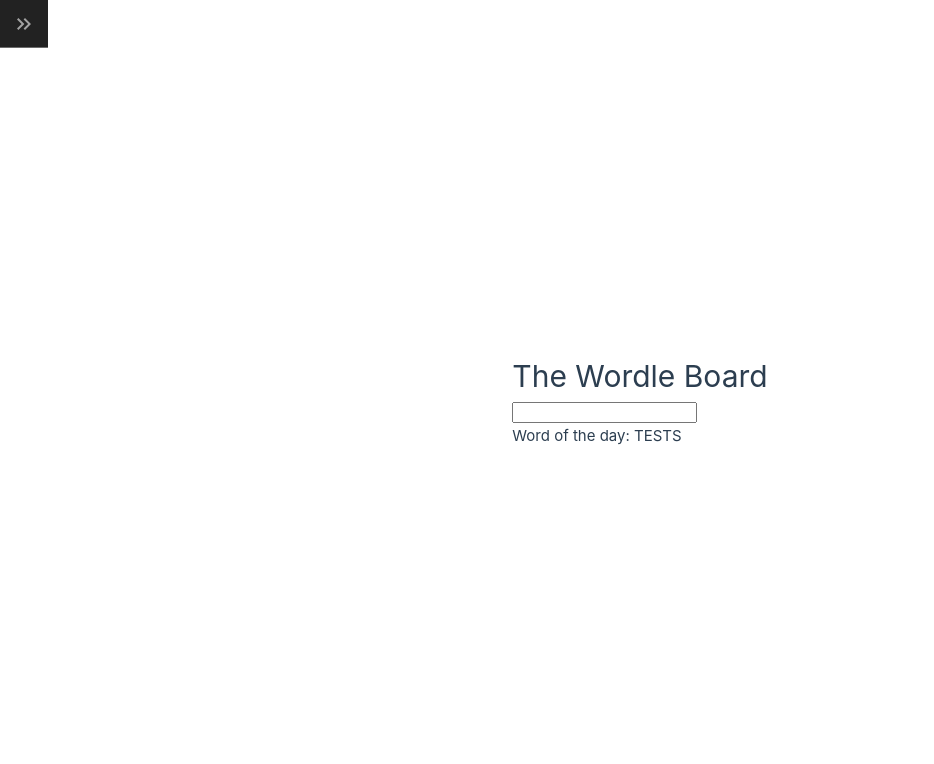
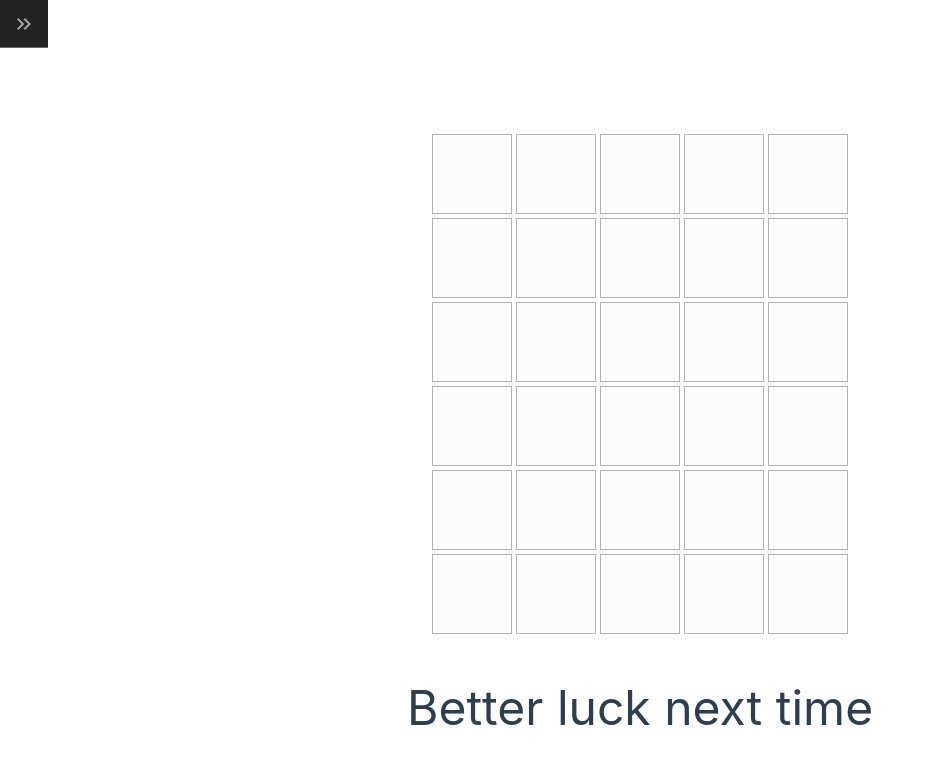
Before and after one commit to ykogitos/learn-vue, a Vue app: page /the-wordle in a window 1280 px wide. Shown: the top 764 px of the page, without its empty margins (0-934 px from the left). Built offline with nearby package versions, Linux system fonts and the light colour scheme.

Commit message:
update tests

```diff
--- /dev/null
+++ b/src/components/GuessInput.vue
@@ -0,0 +1,81 @@
+<script lang="ts" setup>
+  import { WORD_SIZE } from "@/helpers/settings-wordle"
+  import englishWords from "@/helpers/englishWordsWith5Letters.json"
+  import { computed, ref } from "vue"
+  import GuessView from "./GuessView.vue"
+
+  withDefaults(defineProps<{ disabled?: boolean }>(), { disabled: false })
+
+  const guessInProgress = ref<string | null>(null)
+  const hasFailedValidation = ref<boolean>(false)
+
+  const emit = defineEmits<{
+    "guess-submitted": [guess: string]
+  }>()
+
+
+  const formattedGuessInProgress = computed<string>({
+    get() {
+      return guessInProgress.value ?? ""
+    },
+    set(rawValue: string) {
+      guessInProgress.value = null
+
+      guessInProgress.value = rawValue
+        .slice(0, WORD_SIZE)
+        .toUpperCase()
+        .replace(/[^A-Z]+/gi, "")
+    }
+  })
+
+  function onSubmit() {
+    if (!englishWords.includes(formattedGuessInProgress.value)) {
+      hasFailedValidation.value = true
+      setTimeout(() => hasFailedValidation.value = false, 500)
+
+      return
+    }
+
+    emit("guess-submitted", formattedGuessInProgress.value)
+    guessInProgress.value = null
+  }
+</script>
+
+<template>
+  <guess-view v-if="!disabled" :class="{ shake: hasFailedValidation }" :guess="formattedGuessInProgress" />
+
+  <input v-model="formattedGuessInProgress" :maxlength="WORD_SIZE" :disabled="disabled"
+    aria-label="Make your guess for the word of the day!" autofocus
+    @blur="({ target }) => (target as HTMLInputElement).focus()" type="text" @keydown.enter="onSubmit">
+</template>
+
+<style scoped>
+  input {
+    position: absolute;
+    opacity: 0;
+  }
+
+  .shake {
+    animation: shake;
+    animation-duration: 100ms;
+    animation-iteration-count: 2;
+  }
+
+  @keyframes shake {
+    0% {
+      transform: translateX(-2%);
+    }
+
+    25% {
+      transform: translateX(0);
+    }
+
+    50% {
+      transform: translateX(2%);
+    }
+
+    75% {
+      transform: translateX(0);
+    }
+  }
+</style>
--- /dev/null
+++ b/src/components/GuessView.vue
@@ -0,0 +1,115 @@
+<script lang="ts" setup>
+import {WORD_SIZE} from "@/helpers/settings-wordle"
+
+const props = defineProps<{ guess: string, answer?: string }>()
+
+function getFeedback(letterPosition: number): null | "correct" | "incorrect" | "almost" {
+  if (!props.answer) {
+    return null
+  }
+
+  const letterGuessed = props.guess[letterPosition]
+  const letterExpected = props.answer[letterPosition]
+
+  if (!props.answer.includes(letterGuessed)) {
+    return "incorrect"
+  }
+
+  return letterExpected === letterGuessed ? "correct" : "almost"
+}
+</script>
+
+<template>
+  <ul class="word">
+    <li v-for="(letter, index) in guess.padEnd(WORD_SIZE, ' ')"
+        :key="`${letter}-${index}`"
+        :data-letter="letter"
+        :class="{'with-flips': answer}"
+        :data-letter-feedback="getFeedback(index)"
+        class="letter"
+        v-text="letter"/>
+  </ul>
+</template>
+
+<style lang="scss" scoped>
+ul {
+  margin: 0;
+  padding: 0;
+}
+
+.word {
+  list-style: none;
+  padding: 0;
+  display: flex;
+  gap: 0.25rem;
+}
+
+.letter {
+  --front-color: hsl(0, 0%, 99%);
+  --back-color: hsl(0, 0%, 70%);
+  background-color: var(--front-color);
+  border: 1px solid hsl(0, 0%, 70%);
+  width: 5rem;
+  height: 5rem;
+  display: flex;
+  justify-content: center;
+  align-items: center;
+  font-size: 2rem;
+  font-weight: bolder;
+}
+
+li:not([data-letter=" "]) {
+  animation: pop 100ms;
+}
+
+@keyframes pop {
+  0% {
+    transform: scale(1);
+  }
+
+  50% {
+    transform: scale(1.4);
+  }
+}
+
+[data-letter-feedback=correct] {
+  --back-color: hsl(120, 25%, 65%);
+}
+
+[data-letter-feedback=almost] {
+  --back-color: hsl(40, 65%, 48%);
+}
+
+[data-letter-feedback=incorrect] {
+  --back-color: hsl(0, 0%, 70%);
+}
+
+
+$maxWordSize: 5;
+@for $i from 1 through $maxWordSize {
+  .with-flips:nth-of-type(#{$i}) {
+    animation: flip-card 300ms forwards;
+    animation-delay: #{250*$i}ms;
+  }
+}
+
+@keyframes flip-card {
+  0% {
+    transform: rotateY(0);
+    background-color: var(--front-color);
+  }
+
+  49% {
+    background-color: var(--front-color);
+  }
+  50% {
+    transform: rotateY(-90deg);
+    background-color: var(--back-color);
+  }
+
+  100% {
+    transform: rotateY(0);
+    background-color: var(--back-color);
+  }
+}
+</style>
--- a/src/components/WordleBoard.vue
+++ b/src/components/WordleBoard.vue
@@ -1,27 +1,87 @@
-<script setup lang="ts">
-  import { DEFEAT_MESSAGE, MAX_GUESSES_COUNT, VICTORY_MESSAGE } from '@/helpers/settings-wordle'
-  import englishWords from '@/helpers/englishWordsWith5Letters.json'
+<script lang="ts" setup>
+  import { DEFEAT_MESSAGE, MAX_GUESSES_COUNT, VICTORY_MESSAGE, WORD_SIZE } from "@/helpers/settings-wordle"
+  import englishWords from "@/helpers/englishWordsWith5Letters.json"
+  import { computed, ref } from "vue"
+  import GuessInput from "./GuessInput.vue"
+  import GuessView from "./GuessView.vue"
 
-  import { ref } from 'vue';
-  // import { computed, ref } from 'vue';
   const props = defineProps({
     wordOfTheDay: {
       type: String,
       required: true,
-      validator: (wordGiven: string) => wordGiven.length === 5
-        && wordGiven.toUpperCase() === wordGiven
-        && englishWords.includes(wordGiven)
+      validator: (wordGiven: string) => englishWords.includes(wordGiven)
     }
   })
 
-  const guessInProgress = ref('')
-  const guessSubmitted = ref('')
+  const guessesSubmitted = ref<string[]>([])
+
+  const isGameOver = computed(() =>
+    guessesSubmitted.value.length === MAX_GUESSES_COUNT
+    || guessesSubmitted.value.includes(props.wordOfTheDay)
+  )
+
+  const countOfEmptyGuesses = computed(() => {
+    const guessesRemaining = MAX_GUESSES_COUNT - guessesSubmitted.value.length
+
+    return isGameOver.value ? guessesRemaining : guessesRemaining - 1
+  })
 </script>
+
 <template>
   <main>
-    <h1>The Wordle Board</h1>
-    <p v-if="guessSubmitted.length > 0" v-text="guessSubmitted === wordOfTheDay ? VICTORY_MESSAGE : DEFEAT_MESSAGE" />
-    <input type="text" v-model="guessInProgress" @keydown.enter="guessSubmitted = guessInProgress">
-    <p>Word of the day: {{ props.wordOfTheDay }}</p>
+    <ul>
+      <li v-for="(guess, index) in guessesSubmitted" :key="`${index}-${guess}`">
+        <guess-view :answer="wordOfTheDay" :guess="guess" />
+      </li>
+      <li>
+        <guess-input :disabled="isGameOver" @guess-submitted="guess => guessesSubmitted.push(guess)" />
+      </li>
+      <li v-for="i in countOfEmptyGuesses" :key="`remaining-guess-${i}`">
+        <guess-view guess="" />
+      </li>
+    </ul>
+
+    <!-- <p v-if="isGameOver" class="end-of-game-message"
+      v-text="guessesSubmitted.includes(wordOfTheDay) ? VICTORY_MESSAGE : DEFEAT_MESSAGE" /> -->
+      <p class="end-of-game-message"
+      v-text="guessesSubmitted.includes(wordOfTheDay) ? VICTORY_MESSAGE : DEFEAT_MESSAGE" />
   </main>
 </template>
+
+<style scoped>
+  main {
+    display: flex;
+    flex-direction: column;
+    align-items: center;
+    margin-top: 3rem;
+  }
+
+  .end-of-game-message {
+    font-size: 3rem;
+    animation: end-of-game-message-animation 700ms forwards;
+    white-space: nowrap;
+    text-align: center;
+  }
+
+  ul {
+    list-style: none;
+    margin: 0;
+    padding: 0;
+  }
+
+  li {
+    margin-bottom: 0.25rem;
+  }
+
+  @keyframes end-of-game-message-animation {
+    0% {
+      opacity: 0;
+      transform: rotateZ(0);
+    }
+
+    100% {
+      opacity: 1;
+      transform: translateY(2rem);
+    }
+  }
+</style>
```
Also changed, not shown: 1 other file (tests, documents, lock files or other folders).
